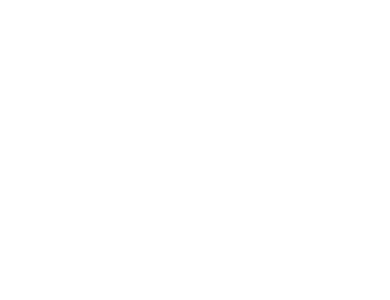
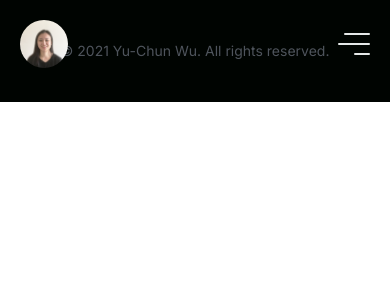
Before and after one commit to yuchun9508/portfolio, a Vue app: page / in a window 390 px wide. Shown: the top 300 px of the page. Built offline with nearby package versions, Linux system fonts and the light colour scheme.

Commit message:
add header, footer components and styling

```diff
--- a/src/App.vue
+++ b/src/App.vue
@@ -1,8 +1,29 @@
 <template>
   <div id="app">
-    <router-view/>
+    <app-header></app-header>
+    <router-view :class="{ 'filter blur-sm brightness-75': $store.state.isMenuOpened }" />
+    <app-footer></app-footer>
   </div>
 </template>
+
+<script>
+import AppHeader from '@/components/AppHeader.vue';
+import AppFooter from '@/components/AppFooter.vue';
+
+export default {
+  name: 'App',
+  components: {
+    AppHeader,
+    AppFooter
+  },
+  watch: {
+    // prevent background scrolling
+    '$store.state.isMenuOpened': function (val, oldVal) {
+      document.body.style.overflow = val ? 'hidden' : '';
+    }
+  }
+}
+</script>
 
 <style lang="postcss">
 #app {
--- a/src/assets/tailwind.css
+++ b/src/assets/tailwind.css
@@ -21,7 +21,7 @@
     .container-fluid {
         @apply w-full px-5 sm:px-10 lg:px-20;
     }
-    .button {
-        @apply py-2 px-4 bg-accent bg-opacity-0 text-accent rounded border border-solid border-accent transition hover:bg-opacity-20;
+    .button-accent {
+        @apply py-2 px-4 bg-accent bg-opacity-0 text-accent rounded border border-solid border-accent transition-all hover:bg-opacity-20;
     }
 }
--- /dev/null
+++ b/src/components/AppFooter.vue
@@ -0,0 +1,13 @@
+<template>
+  <footer class="py-10">
+    <div class="container-fluid">
+      <p class="text-center">© 2021 Yu-Chun Wu. All rights reserved.</p>
+    </div>
+  </footer>
+</template>
+
+<script>
+export default {
+    name: 'AppFooter'
+}
+</script>
--- /dev/null
+++ b/src/components/AppHeader.vue
@@ -0,0 +1,118 @@
+<template>
+    <header class="fixed z-99 w-full py-5 transition-all" :class="{ 'opacity-0': scrollTop > 0 && isScrollingDown }">
+        <div class="container-fluid flex items-center">
+            <router-link to="/" class="mr-auto">
+                <div class="w-12 h-12 rounded-full bg-neutral bg-cover bg-center bg-no-repeat" :style="{ backgroundImage: `url(${require('@/assets/images/logo.jpg')})` }"></div>
+            </router-link>
+
+            <nav class="hidden lg:flex lg:items-center">
+                <ul class="text-neutral mx-8">
+                    <li class="inline-block mx-8"><router-link to="/">About</router-link></li>
+                    <li class="inline-block mx-8"><router-link to="/">Work</router-link></li>
+                    <li class="inline-block mx-8"><router-link to="/">Contact</router-link></li>
+                </ul>
+                <a href="http://" class="button-accent">Resume</a>
+            </nav>
+
+            <button class="hamburger-menu" :class="{ 'hamburger-menu--close': $store.state.isMenuOpened }" @click="toggleMenu">
+                <div class="hamburger-menu__inner"></div>
+            </button>
+
+            <aside class="sidebar" :class="{ 'sidebar--opened': $store.state.isMenuOpened }">
+                <nav class="text-center w-full">
+                    <ul class="text-neutral text-lg -mt-8 mb-16">
+                        <li class="my-8"><router-link to="/" class="block p-4">About</router-link></li>
+                        <li class="my-8"><router-link to="/" class="block p-4">Work</router-link></li>
+                        <li class="my-8"><router-link to="/" class="block p-4">Contact</router-link></li>
+                    </ul>
+                    <a href="http://" class="button-accent inline-block">Resume</a>
+                </nav>
+            </aside>
+        </div>
+    </header>
+</template>
+
+<script>
+export default {
+    name: 'AppHeader',
+    data() {
+        return {
+            scrollTop: 0,
+            isScrollingDown: false
+        }
+    },
+    methods: {
+        toggleMenu() {
+            this.$store.dispatch('toggleMenu', !this.$store.state.isMenuOpened);
+        },
+        scrollHandler() {
+            const scroll = window.scrollY || window.pageYOffset;
+
+            if (scroll > this.scrollTop) {
+                this.isScrollingDown = true;
+            } else {
+                this.isScrollingDown = false;
+            }
+            this.scrollTop = scroll;
+        }
+    },
+    mounted() {
+        this.$nextTick(() => {
+            window.addEventListener('scroll', this.scrollHandler);
+        });
+    },
+    destroyed() {
+        window.removeEventListener('scroll', this.scrollHandler);
+    }
+}
+</script>
+
+<style lang="postcss" scoped>
+.hamburger-menu {
+    @apply w-16 h-16 -m-4 flex justify-center items-center lg:hidden;
+}
+
+.hamburger-menu__inner {
+    @apply w-8 h-0.5 relative;
+}
+
+.hamburger-menu__inner::before,
+.hamburger-menu__inner::after {
+    content: '';
+    @apply block h-full absolute right-0;
+}
+
+.hamburger-menu__inner::before {
+    @apply w-4/5 -top-2.5;
+}
+
+.hamburger-menu__inner::after {
+    @apply w-2/4 top-2.5;
+}
+
+.hamburger-menu__inner,
+.hamburger-menu__inner::before,
+.hamburger-menu__inner::after {
+    @apply bg-neutral rounded-full transition-all;
+}
+
+.hamburger-menu.hamburger-menu--close .hamburger-menu__inner {
+    @apply transform rotate-45
+}
+
+.hamburger-menu.hamburger-menu--close .hamburger-menu__inner::before {
+    @apply w-0
+}
+
+.hamburger-menu.hamburger-menu--close .hamburger-menu__inner::after {
+    @apply w-full transform rotate-90 -translate-y-2.5
+}
+
+.sidebar {
+    @apply w-9/12 h-full bg-secondary-dark fixed -z-1 top-0 -right-full p-5 flex justify-center items-center transition-all sm:w-6/12 sm:p-10 lg:hidden;
+}
+
+.sidebar.sidebar--opened {
+    @apply right-0;
+}
+</style>
--- a/src/store/index.js
+++ b/src/store/index.js
@@ -5,10 +5,17 @@ Vue.use(Vuex)
 
 export default new Vuex.Store({
   state: {
+    isMenuOpened: false
   },
   mutations: {
+    toggleMenu(state, status) {
+      state.isMenuOpened = status;
+    },
   },
   actions: {
+    toggleMenu({ commit }, status) {
+      commit('toggleMenu', status);
+    },
   },
   modules: {
   }
--- a/tailwind.config.js
+++ b/tailwind.config.js
@@ -46,6 +46,10 @@ module.exports = {
       fontFamily: {
         primary: fonts.inter,
       },
+      zIndex: {
+        '-1': '-1',
+        '99': '99',
+      },
     },
   },
   variants: {
```
Also changed, not shown: src/assets/images/logo.jpg (added).
